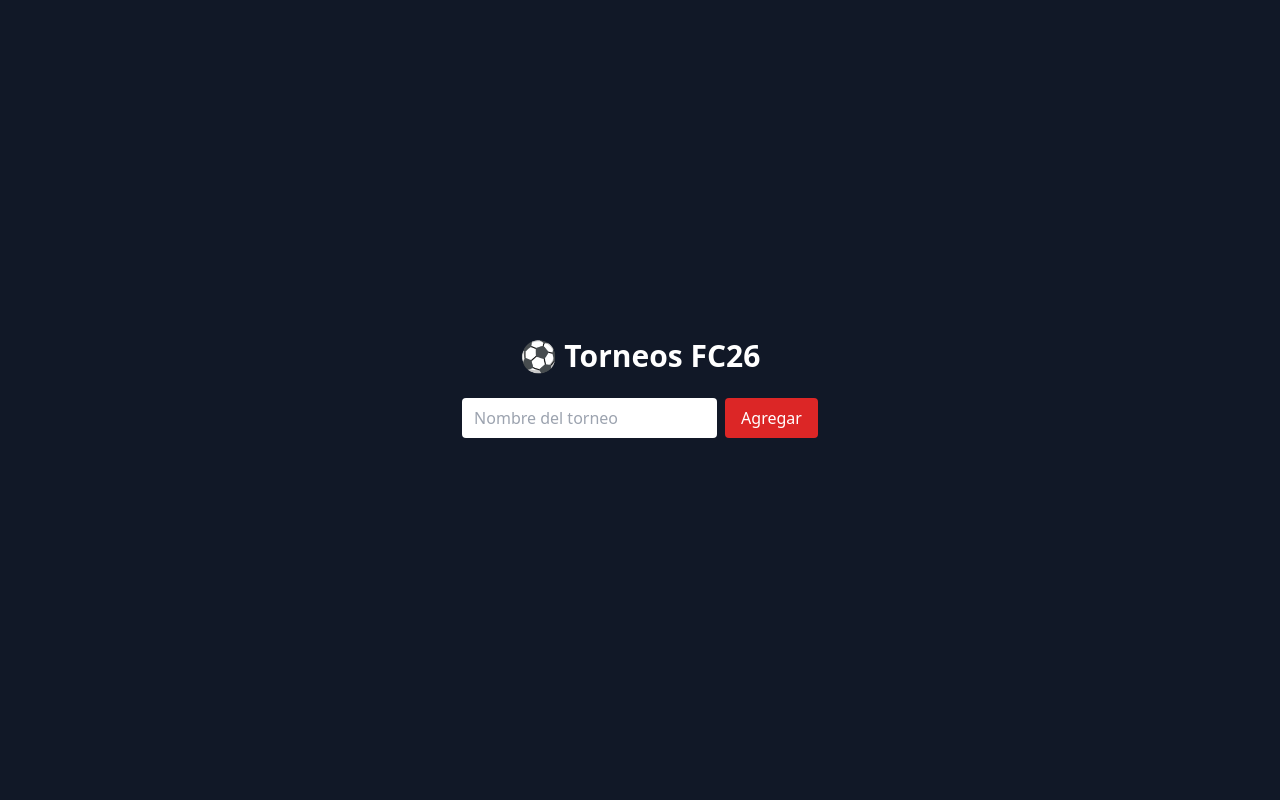
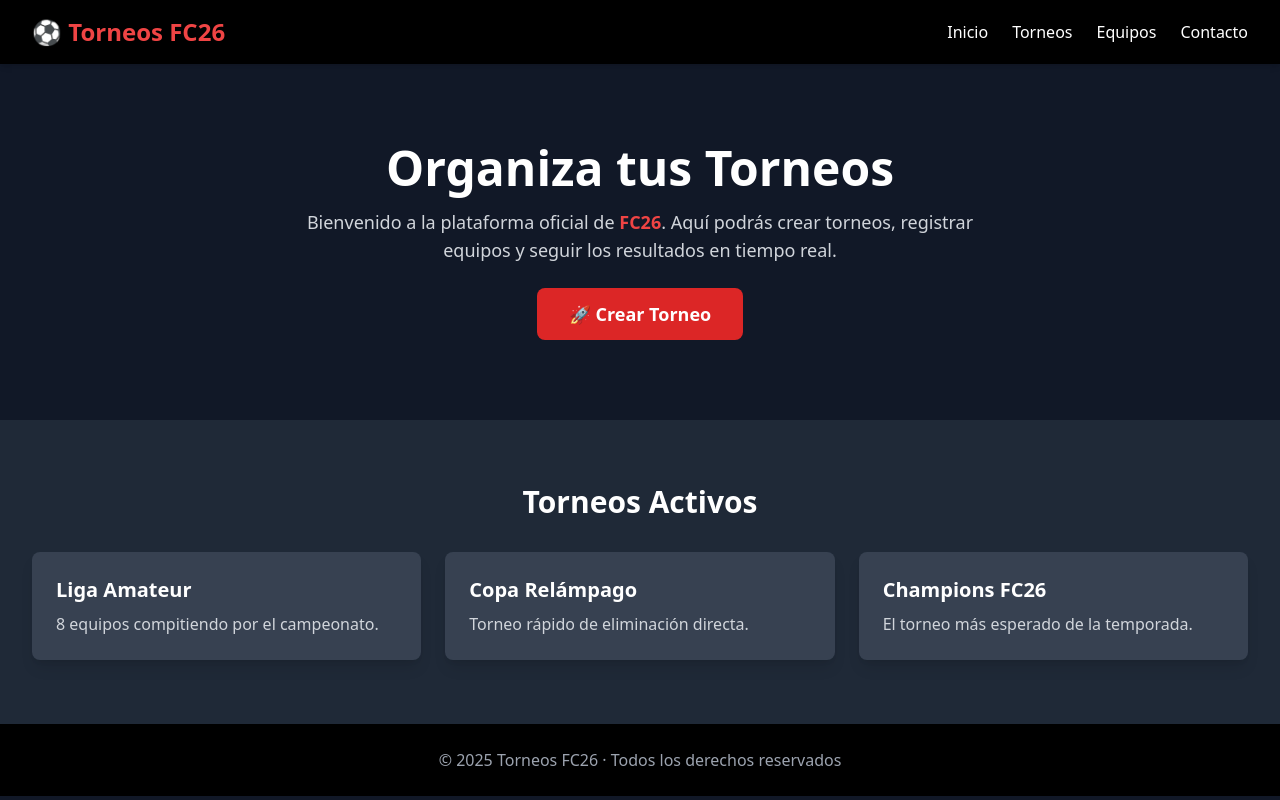
Before and after one commit to aramirezan1993/torneos-fc26, a React (Vite) app: page / in a window 1280 px wide. Built offline with nearby package versions, Linux system fonts and the light colour scheme; the HTML template or start-up script is replaced by a standard one.

Commit message:
Diseño inicial Torneos FC26

```diff
--- a/src/App.tsx
+++ b/src/App.tsx
@@ -1,43 +1,56 @@
-import { useState } from 'react'
+import React from "react";
 
 function App() {
-  const [tournaments, setTournaments] = useState<string[]>([])
-  const [name, setName] = useState('')
+  return (
+    <div className="min-h-screen bg-gray-900 text-white">
+      {/* Navbar */}
+      <header className="flex justify-between items-center px-8 py-4 bg-black shadow-md">
+        <h1 className="text-2xl font-bold text-red-500">⚽ Torneos FC26</h1>
+        <nav className="space-x-6">
+          <a href="#" className="hover:text-red-400">Inicio</a>
+          <a href="#" className="hover:text-red-400">Torneos</a>
+          <a href="#" className="hover:text-red-400">Equipos</a>
+          <a href="#" className="hover:text-red-400">Contacto</a>
+        </nav>
+      </header>
 
-  const addTournament = () => {
-    if (name.trim()) {
-      setTournaments([...tournaments, name])
-      setName('')
-    }
-  }
+      {/* Hero */}
+      <section className="flex flex-col items-center justify-center text-center py-20 px-4">
+        <h2 className="text-5xl font-extrabold mb-4">Organiza tus Torneos</h2>
+        <p className="text-lg text-gray-300 mb-6 max-w-2xl">
+          Bienvenido a la plataforma oficial de <span className="text-red-500 font-semibold">FC26</span>.
+          Aquí podrás crear torneos, registrar equipos y seguir los resultados en tiempo real.
+        </p>
+        <button className="px-8 py-3 bg-red-600 rounded-lg hover:bg-red-700 transition text-lg font-semibold">
+          🚀 Crear Torneo
+        </button>
+      </section>
 
-  return (
-    <div className="min-h-screen bg-gray-900 text-white flex flex-col items-center justify-center p-6">
-      <h1 className="text-3xl font-bold mb-6">⚽ Torneos FC26</h1>
+      {/* Sección de torneos destacados */}
+      <section className="px-8 py-16 bg-gray-800">
+        <h3 className="text-3xl font-bold mb-8 text-center">Torneos Activos</h3>
+        <div className="grid grid-cols-1 md:grid-cols-3 gap-6">
+          <div className="p-6 bg-gray-700 rounded-lg shadow-lg">
+            <h4 className="text-xl font-semibold mb-2">Liga Amateur</h4>
+            <p className="text-gray-300">8 equipos compitiendo por el campeonato.</p>
+          </div>
+          <div className="p-6 bg-gray-700 rounded-lg shadow-lg">
+            <h4 className="text-xl font-semibold mb-2">Copa Relámpago</h4>
+            <p className="text-gray-300">Torneo rápido de eliminación directa.</p>
+          </div>
+          <div className="p-6 bg-gray-700 rounded-lg shadow-lg">
+            <h4 className="text-xl font-semibold mb-2">Champions FC26</h4>
+            <p className="text-gray-300">El torneo más esperado de la temporada.</p>
+          </div>
+        </div>
+      </section>
 
-      <div className="flex gap-2 mb-6">
-        <input
-          type="text"
-          value={name}
-          onChange={(e) => setName(e.target.value)}
-          placeholder="Nombre del torneo"
-          className="px-3 py-2 rounded text-black"
-        />
-        <button
-          onClick={addTournament}
-          className="bg-red-600 px-4 py-2 rounded hover:bg-red-700"
-        >
-          Agregar
-        </button>
-      </div>
-
-      <ul className="w-full max-w-md">
-        {tournaments.map((t, i) => (
-          <li key={i} className="p-3 bg-gray-800 rounded mb-2">{t}</li>
-        ))}
-      </ul>
+      {/* Footer */}
+      <footer className="text-center py-6 bg-black text-gray-400">
+        © {new Date().getFullYear()} Torneos FC26 · Todos los derechos reservados
+      </footer>
     </div>
-  )
+  );
 }
 
-export default App
+export default App;
```
